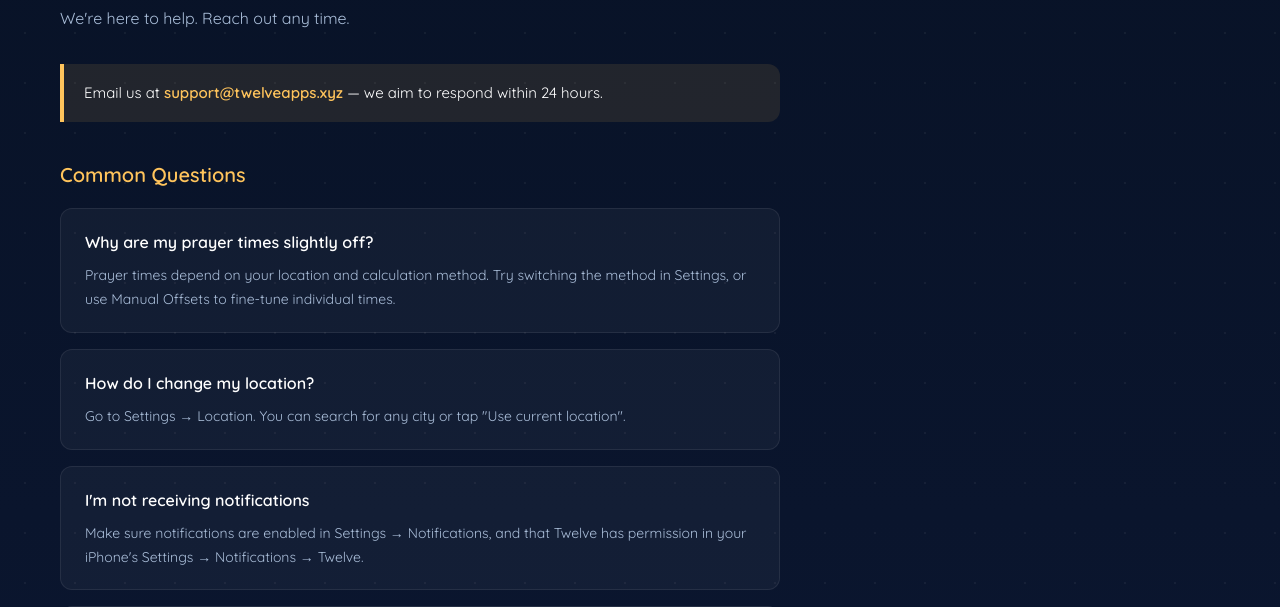
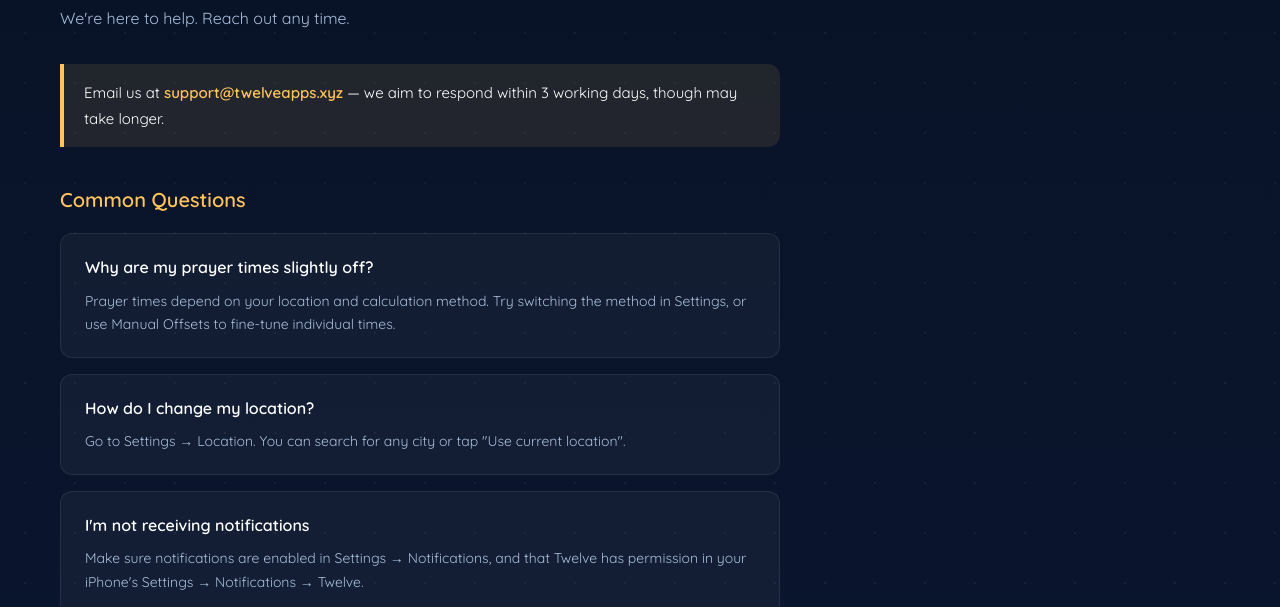
Before and after one commit to mj1tx/twelve-legal, a plain HTML site: page support.html in a window 1280 px wide. Shown: the part 192-799 px from the top of the page. Drawn offline with Linux system fonts and the light colour scheme.

Commit message:
Update support.html

```diff
--- a/support.html
+++ b/support.html
@@ -232,7 +232,7 @@
 
             <div class="highlight">
                 Email us at <a href="mailto:support@twelveapps.xyz">support@twelveapps.xyz</a>
-                — we aim to respond within 24 hours.
+                — we aim to respond within 3 working days, though may take longer.
             </div>
 
             <h2>Common Questions</h2>
```
